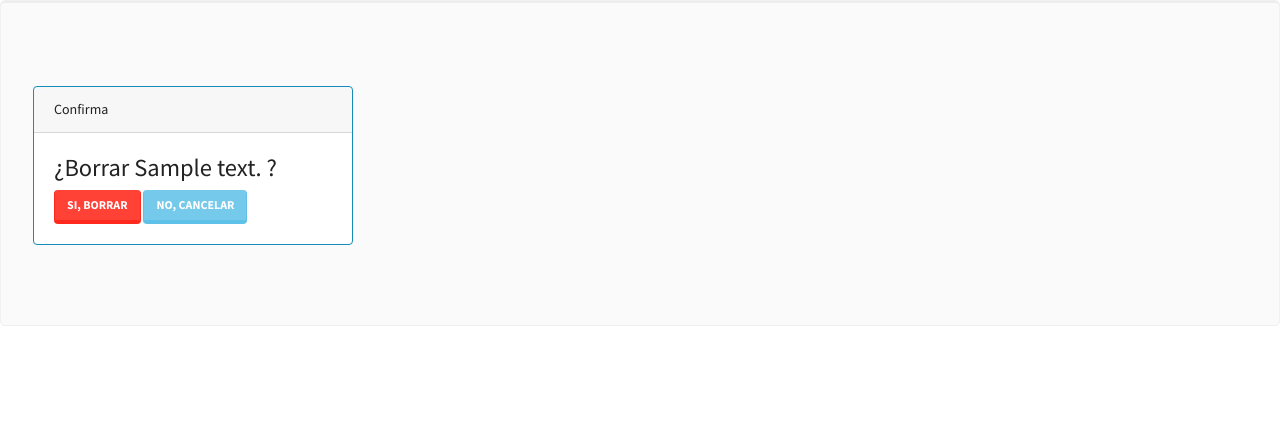
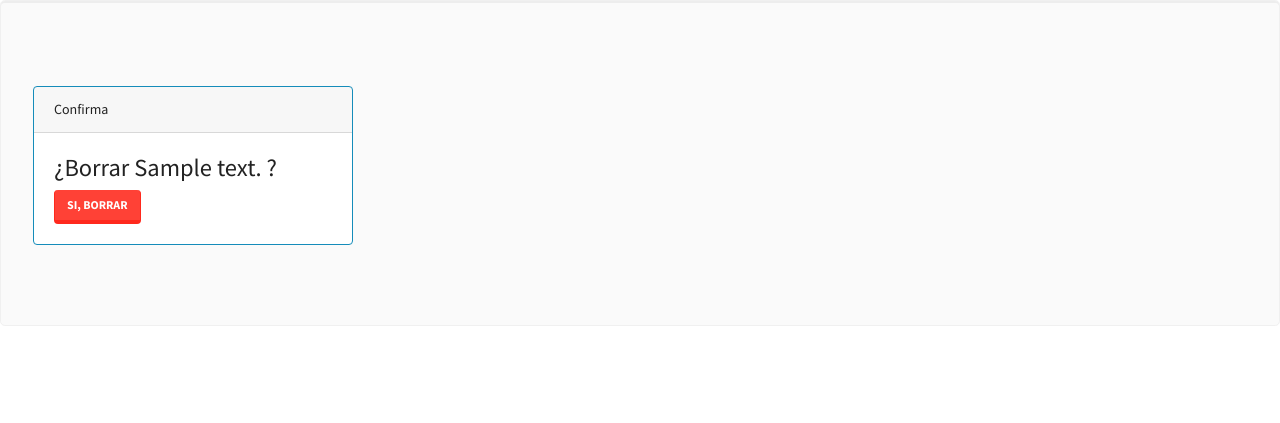
Before and after one commit to edgarahl/entornovirtual, a Django app: template entvirt/script/proyecto_tarea/cha_app/templates/cha_app/detalletratamiento_borrar.html in a window 1280 px wide. Shown: the part 57-480 px from the top of the page. Run offline with Django 3.2, Linux system fonts and the light colour scheme; the template is opened without the code that fills it: most values are stand-ins (such as "Sample title", 1, 10 or a date in 2020); parts of the project's set-up code (start-up, migrations or seed data) failed here and were passed over; some libraries are stand-ins or nearby versions.

Commit message:
actualizado 15052020

```diff
--- a/entvirt/script/proyecto_tarea/cha_app/templates/cha_app/detalletratamiento_borrar.html
+++ b/entvirt/script/proyecto_tarea/cha_app/templates/cha_app/detalletratamiento_borrar.html
@@ -8,7 +8,7 @@
       <form method="post">{% csrf_token %}
         <h3>¿Borrar {{ obj.descripcion }} ?</h3>
         <button type="submit" class="btn btn-danger" >Si, Borrar</button>
-        <a href="{% url 'app:detalletratamiento_listar' %}" class="btn btn-info">No, Cancelar</a>
+
     </form>
     </div>
   </div>
```
